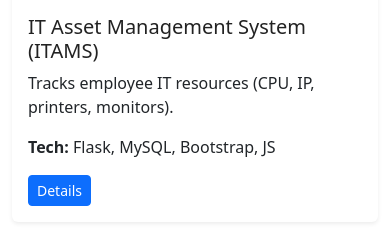
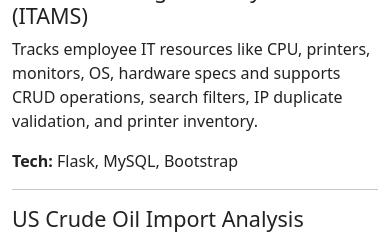
Before and after one commit to HarshithaShenava/portfolio, a Flask app: page /projects in a window 390 px wide. Shown: the part 473-715 px from the top of the page. Run offline with Flask 3, Linux system fonts and the light colour scheme.

Commit message:
Update projects.html

```diff
--- a/templates/projects.html
+++ b/templates/projects.html
@@ -1,19 +1,35 @@
 {% extends "base.html" %}
 {% block content %}
+
 <h2 class="mb-4">Projects</h2>
-<div class="row">
-  {% for p in projects %}
-  <div class="col-md-6 mb-4">
-    <div class="card h-100 shadow-sm project-card">
-      <img src="{{ p.image }}" class="card-img-top" alt="{{ p.title }}">
-      <div class="card-body">
-        <h5 class="card-title">{{ p.title }}</h5>
-        <p class="card-text">{{ p.summary }}</p>
-        <p><strong>Tech:</strong> {{ p.tech | join(', ') }}</p>
-        <a href="{{ url_for('project_detail', project_id=p.id) }}" class="btn btn-sm btn-primary">Details</a>
-      </div>
-    </div>
-  </div>
-  {% endfor %}
+
+<div class="project">
+  <h4>PF Management System – ITI Limited</h4>
+  <p>A full workflow automation tool built for government PF operations with 70+ functional modules.
+     Includes staff onboarding, PF OB corrections, loan workflows, settlements, recoveries, and PF queries.</p>
+  <strong>Tech:</strong> Flask, MySQL, Python, HTML, CSS
 </div>
+
+<hr>
+
+<div class="project">
+  <h4>IT Asset Management System (ITAMS)</h4>
+  <p>Tracks employee IT resources like CPU, printers, monitors, OS, hardware specs and supports CRUD operations,
+     search filters, IP duplicate validation, and printer inventory.</p>
+  <strong>Tech:</strong> Flask, MySQL, Bootstrap
+</div>
+
+<hr>
+
+<div class="project">
+  <h4>US Crude Oil Import Analysis</h4>
+  <strong>Tech:</strong> Python, Pandas, Power BI
+</div>
+
+<hr>
+
+<div class="project">
+  <h4>Smart Pregnancy Band (KSCST Project)</h4>
+</div>
+
 {% endblock %}
```
